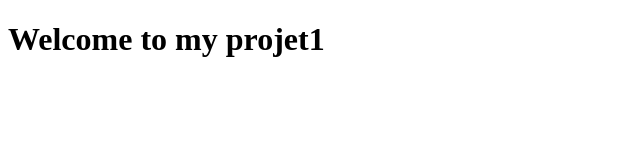
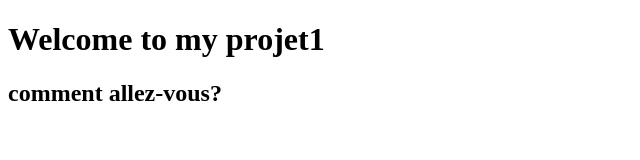
Before and after one commit to PaulDjama/PremierDepot, a plain HTML site: page index.html in a window 1280 px wide. Shown: the whole page, without its empty margins (0-640 px from the left). Drawn offline with Linux system fonts and the light colour scheme.

Commit message:
ajout du header2

```diff
--- a/index.html
+++ b/index.html
@@ -7,5 +7,6 @@
 </head>
 <body>
 <h1>Welcome to my projet1</h1>
+<h2>comment allez-vous?</h2>
 </body>
 </html>
```
